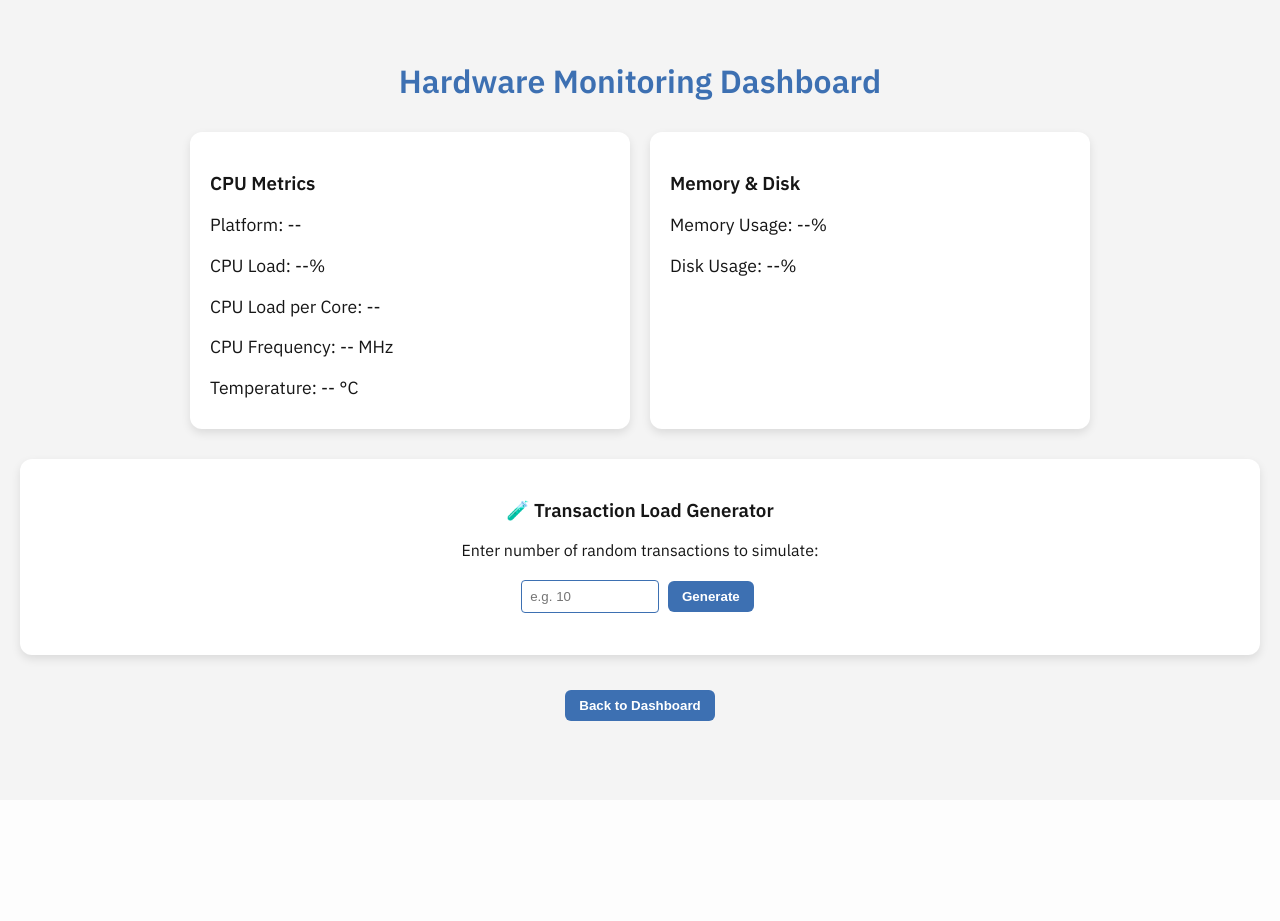
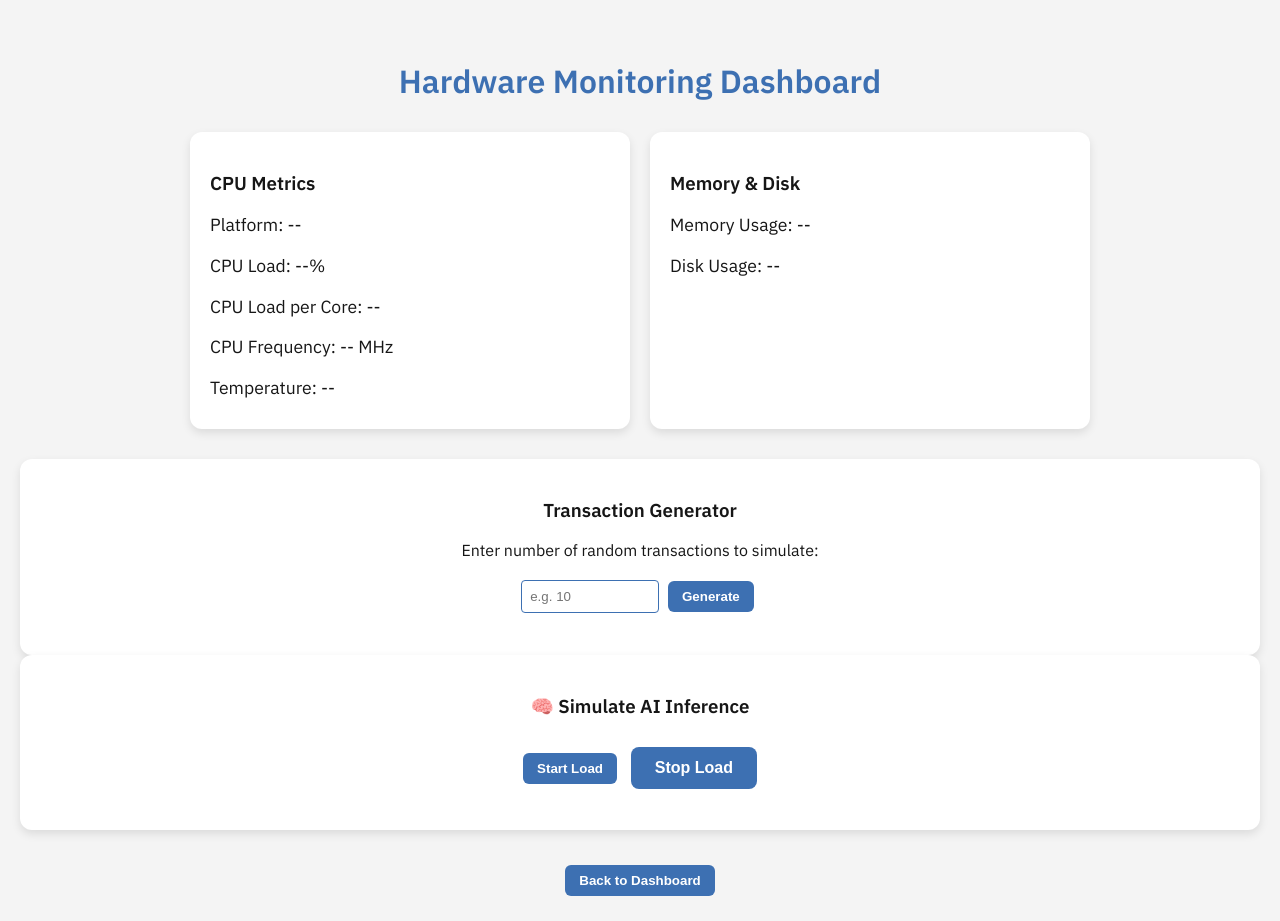
Before and after one commit to Caknesga/mini-zseries-odroid, a Flask app: page /hardware_monitor in a window 1280 px wide. Before the commit the page ends 721 px from the top, so only its background shows below. Run offline with Flask 3, Linux system fonts and the light colour scheme.

Commit message:
virtual inference

```diff
--- a/workloads/transaction/app.py
+++ b/workloads/transaction/app.py
@@ -9,6 +9,7 @@ import joblib
 import numpy as np
 # from workloads.ai.infer_lr import predict_proba_amount
 from workloads.transaction.transaction_generator import run_random_transactions
+import subprocess, signal, os
 
 
 
@@ -17,6 +18,7 @@ app = Flask(__name__)
 accounts = {"Deniz": 1000, "Markus": 3000, "IBM": 1500000}
 lock = threading.Lock()  # Für Konsistenz
 transactions = []  # load from 'transactions.json'
+ai_proc = None
 
 
 def save_state():
@@ -211,6 +213,27 @@ def generate_transactions():
     except Exception as e:
         return jsonify({"error": str(e)}), 500
 
+@app.route("/fake_ai_start", methods=["POST"])
+def fake_ai_start():
+    global ai_proc
+    if ai_proc and ai_proc.poll() is None:
+        return jsonify({"status": "already_running", "pid": ai_proc.pid}), 409
+
+    script_path = os.path.abspath(os.path.join(os.path.dirname(__file__), "..", "ai", "fake_inference.py"))
+    cmd = ["taskset", "-c", "1", "python3", script_path]  # pin to core 1 (optional)
+    ai_proc = subprocess.Popen(cmd)
+    return jsonify({"status": "started", "pid": ai_proc.pid})
+
+
+@app.route("/fake_ai_stop", methods=["POST"])
+def fake_ai_stop():
+    global ai_proc
+    if not ai_proc or ai_proc.poll() is not None:
+        ai_proc = None
+        return jsonify({"status": "not_running"})
+    ai_proc.terminate()
+    ai_proc = None
+    return jsonify({"status": "stopped"})
 
 if __name__ == "__main__":
     load_state()
--- a/workloads/transaction/templates/hardware_monitor.html
+++ b/workloads/transaction/templates/hardware_monitor.html
@@ -16,23 +16,33 @@
       <p class="metric">CPU Load: <span id="cpu">--</span>%</p>
       <p class="metric">CPU Load per Core: <span id="per_core">--</span></p>
       <p class="metric">CPU Frequency: <span id="freq">--</span> MHz</p>
-      <p class="metric">Temperature: <span id="temp">--</span> °C</p>
+      <p class="metric">Temperature: <span id="temp">--</span> </p>
     </div>
 
     <div class="card">
       <h3>Memory & Disk</h3>
-      <p class="metric">Memory Usage: <span id="memory">--</span>%</p>
-      <p class="metric">Disk Usage: <span id="disk">--</span>%</p>
+      <p class="metric">Memory Usage: <span id="memory">--</span></p>
+      <p class="metric">Disk Usage: <span id="disk">--</span></p>
 
     </div>
   </div>
+
+
 <div class="card" style="grid-column: span 2; text-align:center;">
-  <h3>🧪 Transaction Load Generator</h3>
+  <h3>Transaction Generator</h3>
   <p>Enter number of random transactions to simulate:</p>
   <input type="number" id="txCount" placeholder="e.g. 10" min="1" max="1000" style="padding:8px; width:120px;">
   <button onclick="generateTransactions()" class="btn-primary">Generate</button>
   <p id="txResult" style="margin-top:10px; font-weight:600;"></p>
 </div>
+
+<div class="card" style="text-align:center;">
+  <h3>🧠 Simulate AI Inference</h3>
+  <button class="btn-primary" onclick="startFakeAI()">Start Load</button>
+  <button class="btn-secondary" onclick="stopFakeAI()">Stop Load</button>
+  <p id="aiStatus" style="margin-top:10px; font-weight:600;"></p>
+</div>
+
   <div class="nav">
     <button onclick="window.location.href='/'">Back to Dashboard</button>
   </div>
@@ -96,5 +106,23 @@ async function generateTransactions() {
 }
 </script>
 
+<script>
+async function startFakeAI() {
+  const res = await fetch("/fake_ai_start", { method: "POST" });
+  const data = await res.json();
+  const status = document.getElementById("aiStatus");
+  status.textContent = data.status === "started" ? `Fake AI started (PID ${data.pid})` : "Already running";
+  status.style.color = "green";
+}
+
+async function stopFakeAI() {
+  const res = await fetch("/fake_ai_stop", { method: "POST" });
+  const data = await res.json();
+  const status = document.getElementById("aiStatus");
+  status.textContent = "Stopped";
+  status.style.color = "orange";
+}
+</script>
+
 </body>
 </html>
```
Also changed, not shown: workloads/transaction/fake_inference.py (added, +15 -0 lines), workloads/transaction/templates/index.html (+4 -7 lines).
